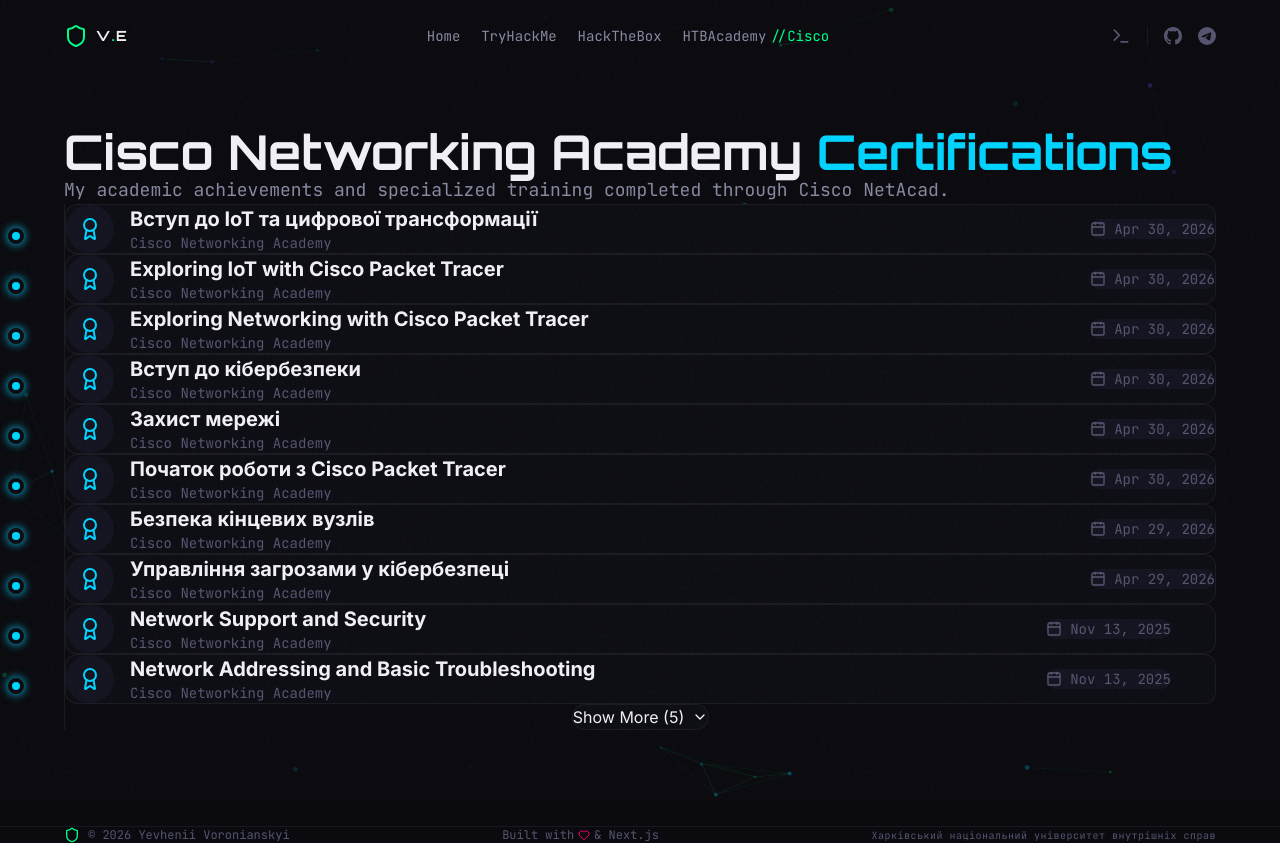
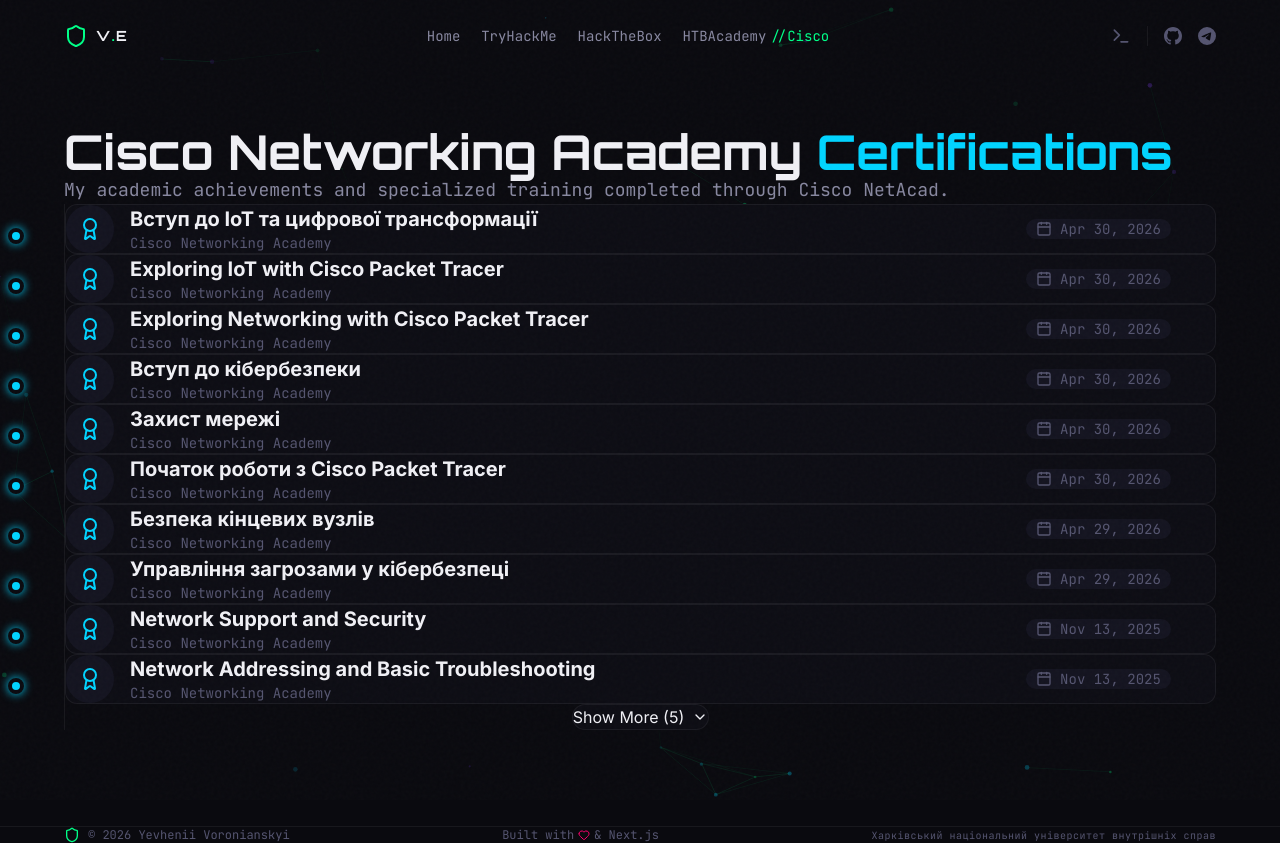
Before and after one commit to kavein0/portfolio, a Next.js app: page /cisco in a window 1280 px wide. Built offline with nearby package versions, Linux system fonts and the light colour scheme.

Commit message:
Fix date alignment on Cisco certifications page

```diff
--- a/src/app/cisco/page.tsx
+++ b/src/app/cisco/page.tsx
@@ -66,14 +66,16 @@
                         </div>
                       </div>
 
-                      <div className="flex items-center gap-6 mt-4 md:mt-0 ml-16 md:ml-0">
-                        <div className="flex items-center gap-2 text-sm font-mono text-[var(--text-muted)] bg-[var(--bg-tertiary)] px-3 py-1.5 rounded-full">
-                          <Calendar className="w-4 h-4" />
-                          {cert.date}
+                      <div className="flex items-center gap-6 mt-4 md:mt-0 ml-16 md:ml-0 shrink-0">
+                        <div className="flex items-center justify-center gap-2 text-sm font-mono text-[var(--text-muted)] bg-[var(--bg-tertiary)] px-3 py-1.5 rounded-full w-[145px]">
+                          <Calendar className="w-4 h-4 shrink-0" />
+                          <span>{cert.date}</span>
                         </div>
-                        {cert.url && (
-                          <ExternalLink className="w-5 h-5 flex-shrink-0 text-[var(--text-muted)] group-hover:text-[var(--cyber-blue)] opacity-0 group-hover:opacity-100 transition-all transform group-hover:translate-x-1" />
-                        )}
+                        <div className="w-5 h-5 shrink-0 flex items-center justify-center">
+                          {cert.url && (
+                            <ExternalLink className="w-5 h-5 text-[var(--text-muted)] group-hover:text-[var(--cyber-blue)] opacity-0 group-hover:opacity-100 transition-all transform group-hover:translate-x-1" />
+                          )}
+                        </div>
                       </div>
                     </div>
                   </div>
```
